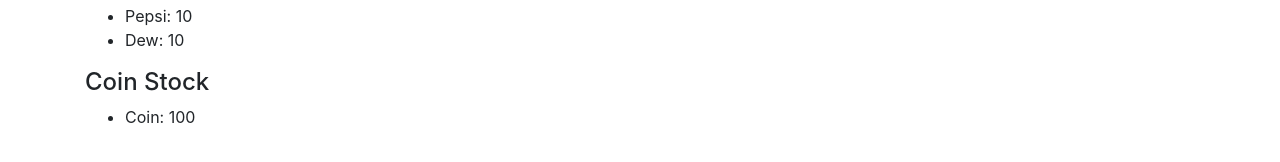
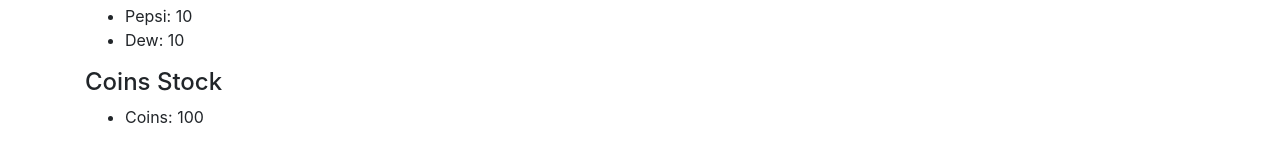
Before and after one commit to ashutoshkarna03/Vending_Machine, a React (Create React App) app in the folder frontend/: page /stock in a window 1280 px wide. Shown: the part 178-340 px from the top of the page. Built offline with nearby package versions, Linux system fonts and the light colour scheme.

Commit message:
redesign client pages

```diff
--- a/frontend/package.json
+++ b/frontend/package.json
@@ -7,6 +7,7 @@
     "@testing-library/react": "^11.1.0",
     "@testing-library/user-event": "^12.1.10",
     "bootstrap": "^4.6.0",
+    "chalk": "^4.1.1",
     "react": "^17.0.2",
     "react-dom": "^17.0.2",
     "react-router-dom": "^5.2.0",
--- a/frontend/src/components/stock.component.js
+++ b/frontend/src/components/stock.component.js
@@ -31,9 +31,9 @@
           </ul>
         </div>
         <div>
-          <h4>Coin Stock</h4>
+          <h4>Coins Stock</h4>
           <ul>
-            <li>Coin: {this.state.coinStock}</li>
+            <li>Coins: {this.state.coinStock}</li>
           </ul>
         </div>
       </div>
--- a/frontend/src/components/vending.component.js
+++ b/frontend/src/components/vending.component.js
@@ -51,7 +51,7 @@
         <br></br>
           <h5>Your Transaction Summary</h5>
           <p>You got one {this.state.itemPurchased} at Rs. {this.state.pricePaid}</p>
-          <p>And received change of Rs. {this.state.returnChange}</p>
+          <p>And received return change of Rs. {this.state.returnChange}</p>
         </div>
       </div>
     )
```
